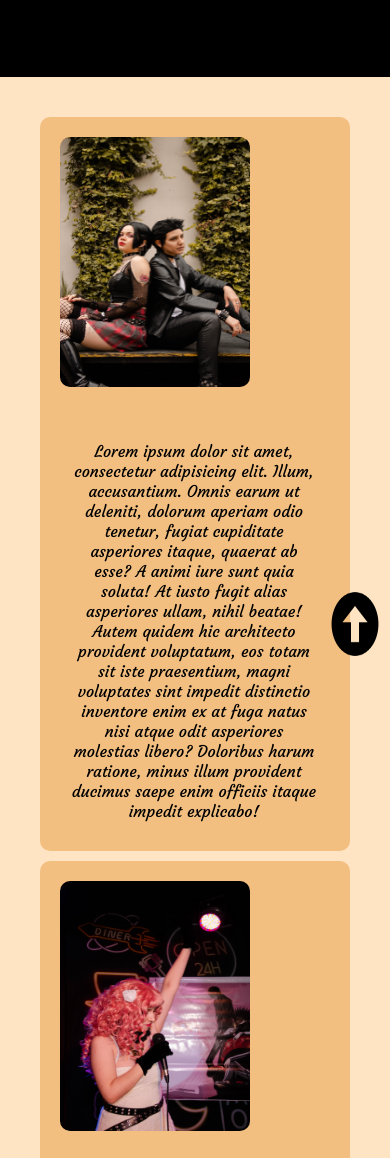
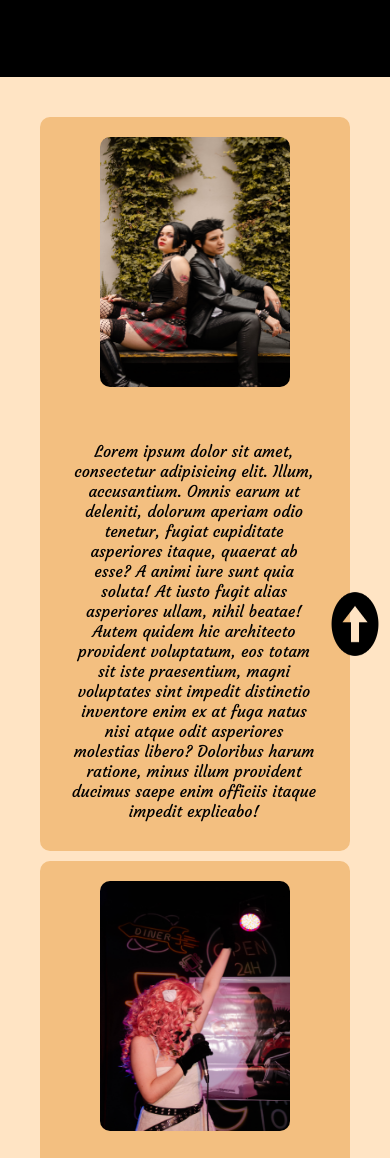
Before and after one commit to BrianAR23/Segunda-Pre-entrega, a plain HTML site: page index.html in a window 390 px wide. Shown: the part 176-1334 px from the top of the page. Drawn offline with Linux system fonts and the light colour scheme.

Commit message:
centre divs

```diff
--- a/css/estilo.css
+++ b/css/estilo.css
@@ -142,6 +142,9 @@ footer h4{
         justify-content: center;
         background-color: #f3bf80;
     }
+    .div1{
+        text-align: center;
+    }
     .imagen{
         height: 250px;
         width: 190px;
--- a/index.html
+++ b/index.html
@@ -41,7 +41,7 @@
         <main>
             <div class="contenedor">
             <div class="caja c1">
-                <div>
+                <div class="div1">
                     <img class="imagen" width="120px" src="./Img/img1.jpg" alt="">
                 </div>
                 <p>
@@ -49,7 +49,7 @@
                 </p>
             </div>
             <div class="caja c2">
-                <div>
+                <div class="div1">
                     <img class="imagen" width="120px" src="./Img/img2.jpg" alt="">
                 </div>
                 <p>
@@ -57,7 +57,7 @@
                 </p>
             </div>
             <div class="caja c3">
-                <div>
+                <div class="div1">
                     <img class="imagen" width="120px" src="./Img/img3.jpg" alt="">
                 </div>
                 <p>
```
Also changed, not shown: pages/nosotros.html (+1 -1 lines), pages/servicios.html (+1 -1 lines).
